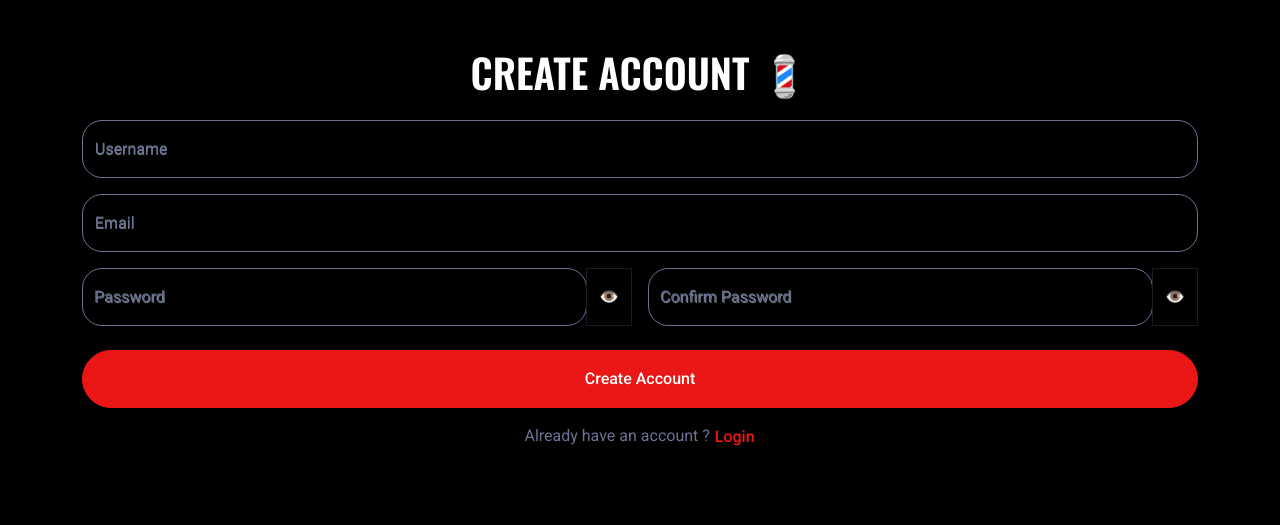
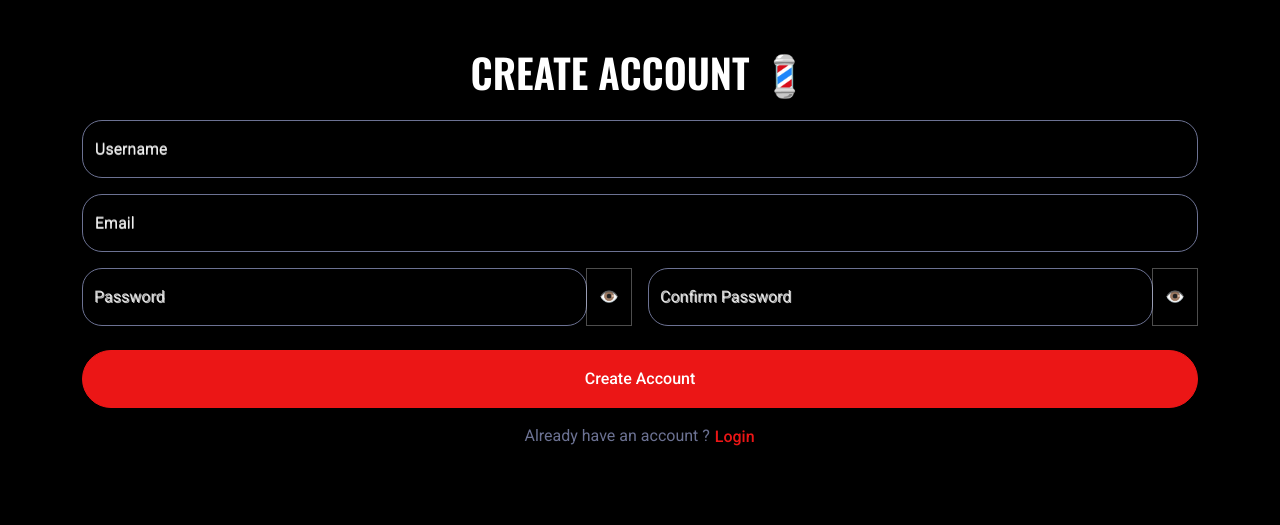
Before and after one commit to Chike21/Nexus_Haircut_Booking_System, a Django app: page /signup/ in a window 1280 px wide. Shown: the part 109-634 px from the top of the page. Run offline with Django 5.2, Linux system fonts and the light colour scheme; some libraries are stand-ins or nearby versions.

Commit message:
Minor Ui Polish

```diff
--- a/booking_project/settings.py
+++ b/booking_project/settings.py
@@ -12,7 +12,7 @@ https://docs.djangoproject.com/en/6.0/ref/settings/
 
 from pathlib import Path
 import os
-import dj_database_url
+import dj_database_url  # type: ignore
 
 # Build paths inside the project like this: BASE_DIR / 'subdir'.
 BASE_DIR = Path(__file__).resolve().parent.parent
--- a/bookings/admin.py
+++ b/bookings/admin.py
@@ -1,5 +1,5 @@
 # Register your models here.
-from django.contrib import admin
+from django.contrib import admin # type: ignore
 from .models import Appointment, Service
 
 
--- a/bookings/apps.py
+++ b/bookings/apps.py
@@ -1,4 +1,4 @@
-from django.apps import AppConfig
+from django.apps import AppConfig # type: ignore
 
 class BookingsConfig(AppConfig):
     default_auto_field = 'django.db.models.BigAutoField'
--- a/bookings/static/css/style.css
+++ b/bookings/static/css/style.css
@@ -2171,3 +2171,27 @@ body {
     }
 
 }
+
+/* Login & Signup Form Text */
+.auth-form .form-control {
+    color: #ffffff !important;
+}
+
+.auth-form .form-control::placeholder {
+    color: rgba(255, 255, 255, 0.7) !important;
+}
+
+.auth-form .form-floating > label {
+    color: rgba(255, 255, 255, 0.8) !important;
+}
+
+/* Keep input text white when typing */
+.auth-form .form-control:focus {
+    color: #ffffff !important;
+}
+
+/* Password visibility button */
+.auth-form .btn-outline-secondary {
+    color: #ffffff;
+    border-color: rgba(255, 255, 255, 0.3);
+}
--- a/bookings/templates/haircut/login.html
+++ b/bookings/templates/haircut/login.html
@@ -25,7 +25,7 @@
         <div class="row justify-content-center">
             <div class="col-lg-6  rounded">
 
-                <div class="bg-secondary p-5 login-box shadow">
+                <div class="bg-secondary p-5 auth-form login-box shadow">
 
                     <form method="POST">
                         {% csrf_token %}
--- a/bookings/templates/haircut/signup.html
+++ b/bookings/templates/haircut/signup.html
@@ -3,7 +3,7 @@
 {% block content %}
 
 <!-- Register Form Start -->
-<div class="container-xxl py-5">
+<div class="container-xxl py-5 auth-form">
     <div class="container">
 
         <div class="text-center mb-4">
```
